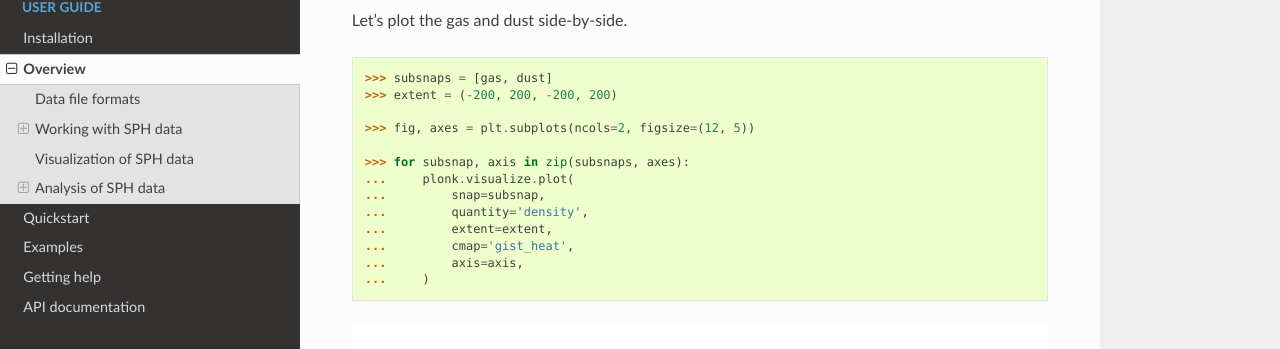
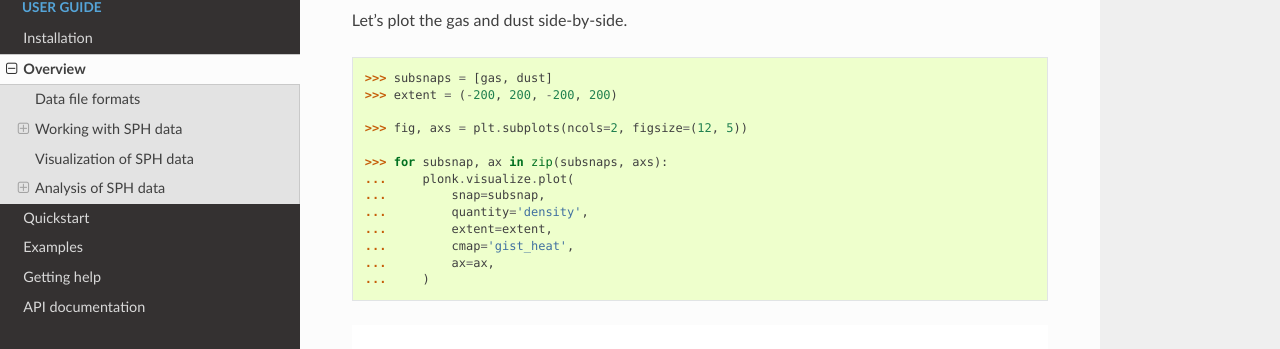
Before and after one commit to dmentipl/plonk, a Sphinx documentation site: the page built from docs/source/overview.rst, in a window 1280 px wide and 900 px high, scrolled down 6978 px. Shown: the part 139-488 px from the top of the window. Built offline with Sphinx 7.4.7 and the Read the Docs theme 2.0.0, drawn with Linux system fonts in a browser that asks for light colours; formulas are drawn with MathJax 3; some of the changed text lies outside the part shown.

Commit message:
Use "ax" not "axis" to refer to matplotlib Axes

```diff
--- a/docs/source/examples.rst
+++ b/docs/source/examples.rst
@@ -85,20 +85,20 @@ Plot dust and gas side-by-side.
     >>> extent = (-150, 150, -150, 150)
 
     # Make plot
-    >>> fig, axes = plt.subplots(ncols=2, sharey=True, figsize=(12, 5))
+    >>> fig, axs = plt.subplots(ncols=2, sharey=True, figsize=(12, 5))
     >>> plonk.visualize.plot(
     ...     snap=gas,
     ...     quantity='density',
     ...     extent=extent,
     ...     cmap='Blues_r',
-    ...     axis=axes[0],
+    ...     ax=axs[0],
     ... )
     >>> plonk.visualize.plot(
     ...     snap=dust,
     ...     quantity='density',
     ...     extent=extent,
     ...     cmap='Reds_r',
-    ...     axis=axes[1],
+    ...     ax=axs[1],
     ... )
     >>> plt.show()
 
--- a/docs/source/overview.rst
+++ b/docs/source/overview.rst
@@ -348,15 +348,15 @@ Let's plot the gas and dust side-by-side.
     >>> subsnaps = [gas, dust]
     >>> extent = (-200, 200, -200, 200)
 
-    >>> fig, axes = plt.subplots(ncols=2, figsize=(12, 5))
+    >>> fig, axs = plt.subplots(ncols=2, figsize=(12, 5))
 
-    >>> for subsnap, axis in zip(subsnaps, axes):
+    >>> for subsnap, ax in zip(subsnaps, axs):
     ...     plonk.visualize.plot(
     ...         snap=subsnap,
     ...         quantity='density',
     ...         extent=extent,
     ...         cmap='gist_heat',
-    ...         axis=axis,
+    ...         ax=ax,
     ...     )
 
 .. figure:: _static/dust-gas.png
@@ -499,9 +499,9 @@ Then we can use pandas plotting methods.
 .. code-block:: pycon
 
     >>> with plt.style.context('seaborn'):
-    ...     fig, axes = plt.subplots(ncols=2, figsize=(12, 5))
-    ...     df.plot('radius', 'density', ax=axes[0])
-    ...     df.plot('radius', 'scale_height', ax=axes[1])
+    ...     fig, axs = plt.subplots(ncols=2, figsize=(12, 5))
+    ...     df.plot('radius', 'density', ax=axs[0])
+    ...     df.plot('radius', 'scale_height', ax=axs[1])
 
 .. figure:: _static/profile.png
 
```
Also changed, not shown: 5 other files.
